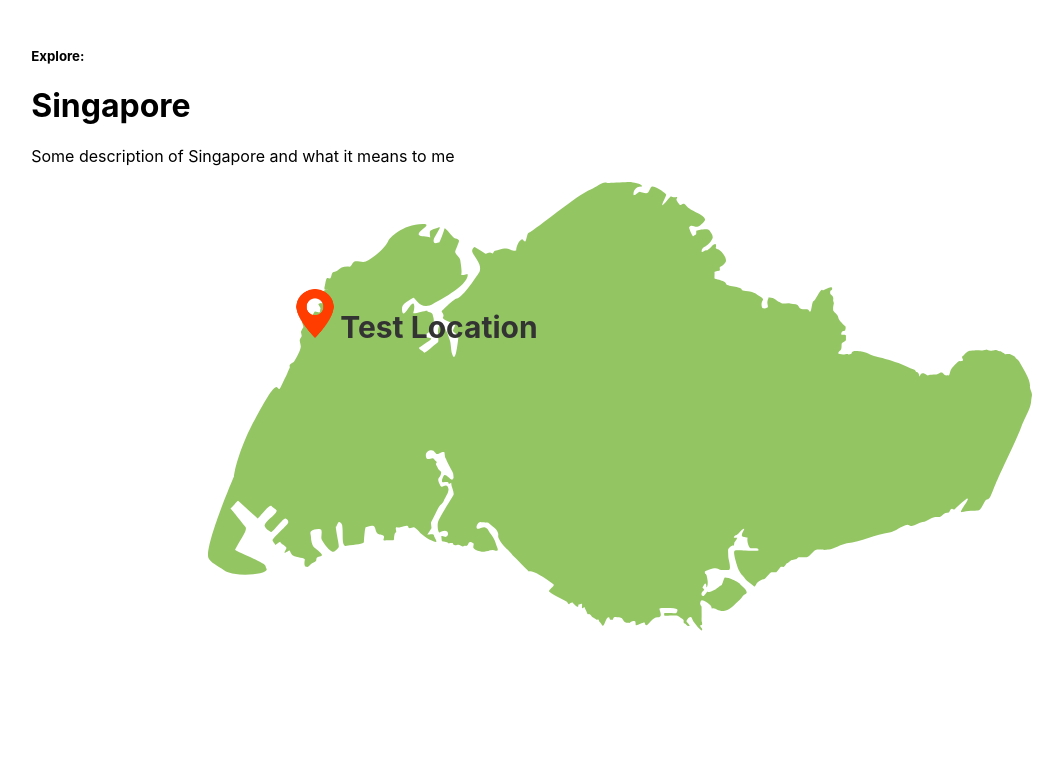
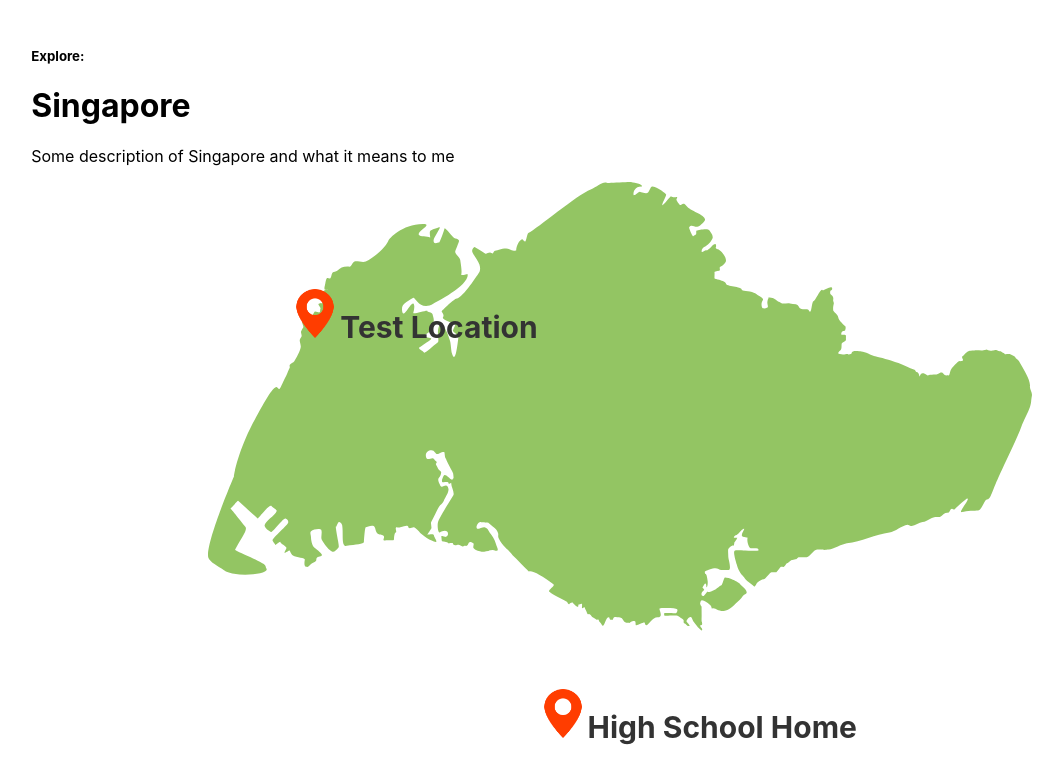
Before and after one commit to spark33/Singapore, a React (Create React App) app: page / in a window 1280 px wide. Shown: the top 782 px of the page, without its empty margins (20-1083 px from the left). Built offline with nearby package versions, Linux system fonts and the light colour scheme.

Commit message:
pin clicks load data into sidebar

```diff
--- a/src/App.css
+++ b/src/App.css
@@ -40,3 +40,16 @@
   font-size: 30px;
   line-height: 100%;
 }
+
+.sidebar {
+  display: none;
+}
+
+.sidebar.open {
+  display: block;
+  position: absolute;
+  top: 0;
+  right: 0;
+  height: 100vh;
+  width: 25vw;
+}
--- a/src/App.js
+++ b/src/App.js
@@ -1,24 +1,40 @@
 import React, { Component } from 'react';
-import logo from './logo.svg';
 import './App.css';
+import Header from './Header.js';
 import Map from './Map.js';
 import LocationPins from './LocationPins.js';
+import Sidebar from './Sidebar.js';
+import locations from './locations.json'
 
 class App extends Component {
+
+  constructor(props) {
+    super(props);
+    this.state = { sidebarOpen: false };
+    this.handlePinClick = this.handlePinClick.bind(this);
+  }
+
+  handlePinClick(pinIndex) {
+    let location = locations[pinIndex];
+    this.setState({
+      sidebarOpen: !this.state.sidebarOpen,
+      selectedLocation: location
+    });
+  }
+
   render() {
     return (
       <div className="App">
-        <header className="App-header">
-          <h5>Explore:</h5>
-          <h1>Singapore</h1>
-          <p>
-            Some description of Singapore and what it means to me
-          </p>
-        </header>
+        <Header />
         <div className="map-container">
           <Map />
-          <LocationPins />
+          <LocationPins
+            handlePinClick={ this.handlePinClick }
+            locations = { locations } />
         </div>
+        <Sidebar
+          open={ this.state.sidebarOpen }
+          location={ this.state.selectedLocation } />
       </div>
     );
   }
--- /dev/null
+++ b/src/Header.js
@@ -0,0 +1,18 @@
+import React, { Component } from 'react';
+import './App.css';
+
+class Header extends Component {
+  render() {
+    return (
+      <header className="Header">
+        <h5>Explore:</h5>
+        <h1>Singapore</h1>
+        <p>
+          Some description of Singapore and what it means to me
+        </p>
+      </header>
+    );
+  }
+}
+
+export default Header;
--- a/src/LocationPins.js
+++ b/src/LocationPins.js
@@ -1,20 +1,27 @@
 import React, { Component } from 'react';
 import './App.css';
-import locations from './locations.json'
 import Pin from './Pin.js';
 
 class LocationPins extends Component {
+
+  constructor(props) {
+    super(props);
+  }
+
   render() {
     return (
       <div className="location-pins">
         {
-          locations.map(function(location, index) {
+          this.props.locations.map(function(location, index) {
             return <Pin
+                      key = { index }
+                      index = { index }
                       x = { location.x }
                       y = { location.y }
                       name = { location.name }
+                      handlePinClick = { this.props.handlePinClick }
                    />;
-          })
+          }, this)
         }
       </div>
     );
--- a/src/Pin.js
+++ b/src/Pin.js
@@ -9,11 +9,18 @@ class Pin extends Component {
       top: props.y + '%',
       left: props.x + '%',
     };
+    this.handleClick = this.handleClick.bind(this);
+  }
+
+  handleClick() {
+    this.props.handlePinClick(this.props.index);
   }
 
   render() {
     return (
-      <div className="Pin" style={ this.styles }>
+      <div className="Pin"
+           style={ this.styles }
+           onClick={ this.handleClick } >
         <img src={ require("./map-pin.png") } />
         <h5>{ this.props.name }</h5>
       </div>
--- /dev/null
+++ b/src/Sidebar.js
@@ -0,0 +1,28 @@
+import React, { Component } from 'react';
+import './App.css';
+
+class Sidebar extends Component {
+
+	constructor(props) {
+		super(props);
+	}
+
+  render() {
+
+  	let title;
+  	let content;
+
+  	if(this.props.location) {
+  		return (
+	      <div className= { this.props.open ? "sidebar open" : "sidebar closed" }>
+	      	<h3> { this.props.location.name } </h3>
+	      	<p> { this.props.location.blurb } </p>
+	      </div>
+    	);
+  	} else {
+  		return null;
+  	}
+  }
+}
+
+export default Sidebar;
--- a/src/locations.json
+++ b/src/locations.json
@@ -2,6 +2,13 @@
 	{
 		"x": 10,
 		"y": 10,
-		"name": "Test Location"
+		"name": "Test Location",
+		"blurb": "This is a test description of the test location."
+	},
+	{
+		"x": 40,
+		"y": 60,
+		"name": "High School Home",
+		"blurb": "Home description"
 	}
 ]
```
